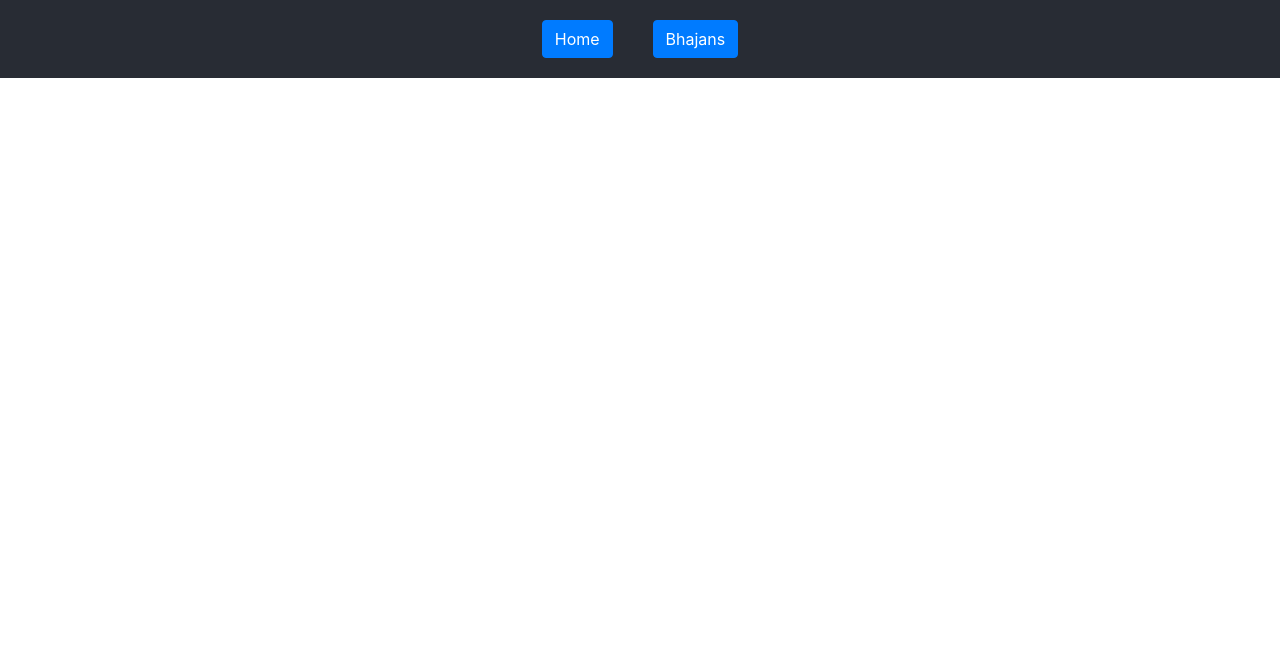
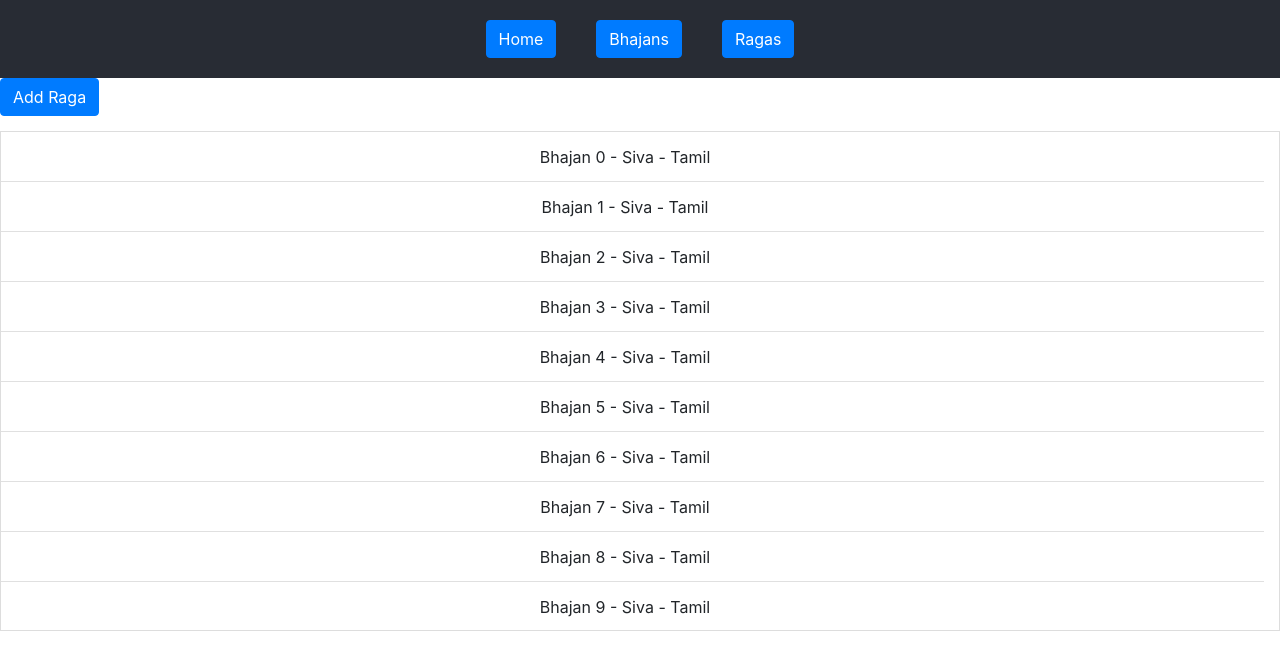
Before and after one commit to arunganesan/acmbhajans, a React (Create React App) app in the folder acmbhajans-react/: page /edit/ragas in a window 1280 px wide. Shown: the top 670 px of the page. Built offline with nearby package versions, Linux system fonts and the light colour scheme; no server answers.

Commit message:
added ragas

```diff
--- a/acmbhajans-react/src/App.js
+++ b/acmbhajans-react/src/App.js
@@ -6,7 +6,7 @@ import 'bootstrap/dist/css/bootstrap.css';
 import { Button, ButtonToolbar } from 'react-bootstrap';
 import { BrowserRouter as Router, Route, Link } from "react-router-dom";
 import { EditBhajans } from './EditBhajans.js'
-
+import { Ragas } from './Ragas.js'
 
 
 
@@ -20,6 +20,21 @@ function Index() {
   );
 }
 
+// This looks nice but doesnt work out of the box
+{/* <Nav variant="pills" defaultActiveKey="/home">
+  <Nav.Item>
+    <Nav.Link href="/home">Active</Nav.Link>
+  </Nav.Item>
+  <Nav.Item>
+    <Nav.Link eventKey="link-1">Option 2</Nav.Link>
+  </Nav.Item>
+  <Nav.Item>
+    <Nav.Link eventKey="disabled" disabled>
+      Disabled
+    </Nav.Link>
+  </Nav.Item>
+</Nav> */}
+
 function AppRouter() {
   return (
     <Router>
@@ -28,11 +43,13 @@ function AppRouter() {
           <ButtonToolbar>
             <Link to="/"><Button>Home</Button></Link>
             <Link to="/edit/bhajans"><Button>Bhajans</Button></Link>
+            <Link to="/edit/ragas"><Button>Ragas</Button></Link>
           </ButtonToolbar>
         </nav>
 
         <Route path="/" exact component={Index} />
         <Route path="/edit/bhajans" component={EditBhajans} />
+        <Route path="/edit/ragas" component={Ragas} />
       </div>
     </Router>
   );
--- /dev/null
+++ b/acmbhajans-react/src/Ragas.js
@@ -0,0 +1,131 @@
+import React from "react";
+import 'react-virtualized/styles.css'
+import { AutoSizer, List } from 'react-virtualized'
+import styles from './EditBhajans.css';
+
+import 'bootstrap/dist/css/bootstrap.css';
+import { Button, Modal } from 'react-bootstrap';
+
+
+function EditForm(props) {
+    return (
+      <Modal
+        {...props}
+        size="lg"
+        aria-labelledby="contained-modal-title-vcenter"
+        centered
+      >
+        <Modal.Header closeButton>
+          <Modal.Title id="contained-modal-title-vcenter">
+            Edit form
+          </Modal.Title>
+        </Modal.Header>
+        <Modal.Body>
+          <pre>
+              {JSON.stringify(props.schema, null, 2)}
+          </pre>
+        </Modal.Body>
+        <Modal.Footer>
+          <Button onClick={props.onHide}>Close</Button>
+        </Modal.Footer>
+      </Modal>
+    );
+  }
+
+
+export class Ragas extends React.Component {
+    constructor(props) {
+        super(props);
+        this.state = {
+            schema: {},
+            database: [],
+            rowCount: 0,
+            overscanRowCount: 10,
+            showEditForm: false,
+        };
+
+        this._rowRenderer = this._rowRenderer.bind(this);
+    }
+
+    generateDummyDatabase() {
+        let database = []
+        for (let i = 0; i < 100; i++)
+            database.push({
+                index: i,
+                name: `Bhajan ${i}`,
+                deity: 'Siva',
+                beat: 8,
+                language: 'Tamil'
+            });
+
+        return database;
+    }
+
+    componentDidMount() {
+        // Make AJAX calls here
+        let database = this.generateDummyDatabase();
+        console.log(database);
+        this.setState({
+            database: database,
+        });
+
+
+        fetch('http://ammacentermichigan.com:3000/raga/edit')
+            .then(res => res.json())
+            .then(data => {
+                this.setState({
+                    'schema': data['schema'] })
+            });
+    }
+
+    componentWillUnmount() {
+        // Clean up. Like removing timers.
+    }
+
+    render() {
+        return (<div>
+             <Button
+                variant="primary"
+                onClick={() => this.setState({ showEditForm: true })}>
+                Add Raga
+            </Button>
+
+            <EditForm
+                schema={this.state.schema}
+                show={this.state.showEditForm}
+                onHide={() => this.setState({ showEditForm: false })}
+            />
+
+
+            <AutoSizer disableHeight>
+            {({width}) => (
+                <List
+                    ref="List"
+                    className="List"
+                    height={500}
+                    overscanRowCount={10}
+                    // noRowsRenderer={this._noRowsRenderer}
+                    rowCount={this.state.database.length}
+                    rowHeight={50}
+                    rowRenderer={this._rowRenderer}
+                    // scrollToIndex={scrollToIndex}
+                    width={width}
+                />
+            )}
+            </AutoSizer>
+            </div>
+        );
+    }
+
+
+
+    _rowRenderer({index, key, style}) {
+        const datum = this.state.database[index];
+
+        return (
+          <div className="row" key={key} style={style} onClick={() => this.setState({ showEditForm: true })}>
+            <div>{datum.name} - {datum.deity} - {datum.language}</div>
+          </div>
+        );
+      }
+}
```
